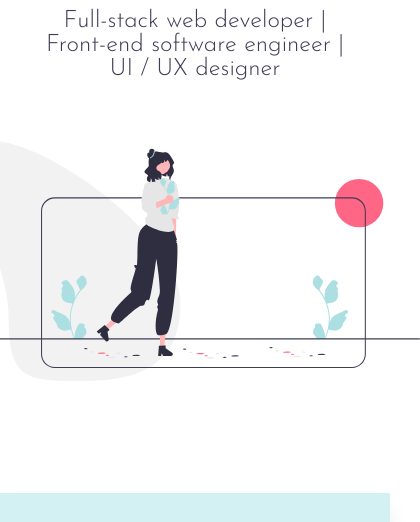
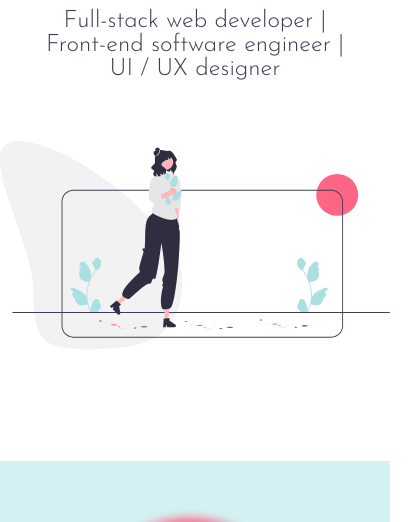
Before and after one commit to jatwong/portfolio, a website: page index.html in a window 390 px wide. Shown: the part 250-772 px from the top of the page, 420 px wide, since content can reach past the window. Drawn offline with Linux system fonts and the light colour scheme; a web font is replaced by a local one.

Commit message:
shrink hero img

```diff
--- a/styles.css
+++ b/styles.css
@@ -487,6 +487,13 @@ a:hover {
     grid-template-columns: repeat(auto-fill, minmax(20rem, 1fr));
   }
 }
+
+@media (max-width: 425px) {
+  #hero img {
+    height: 13rem;
+  }
+}
+
 @media (max-width: 375px) {
   #hero h1 {
     font-size: 2em;
```
